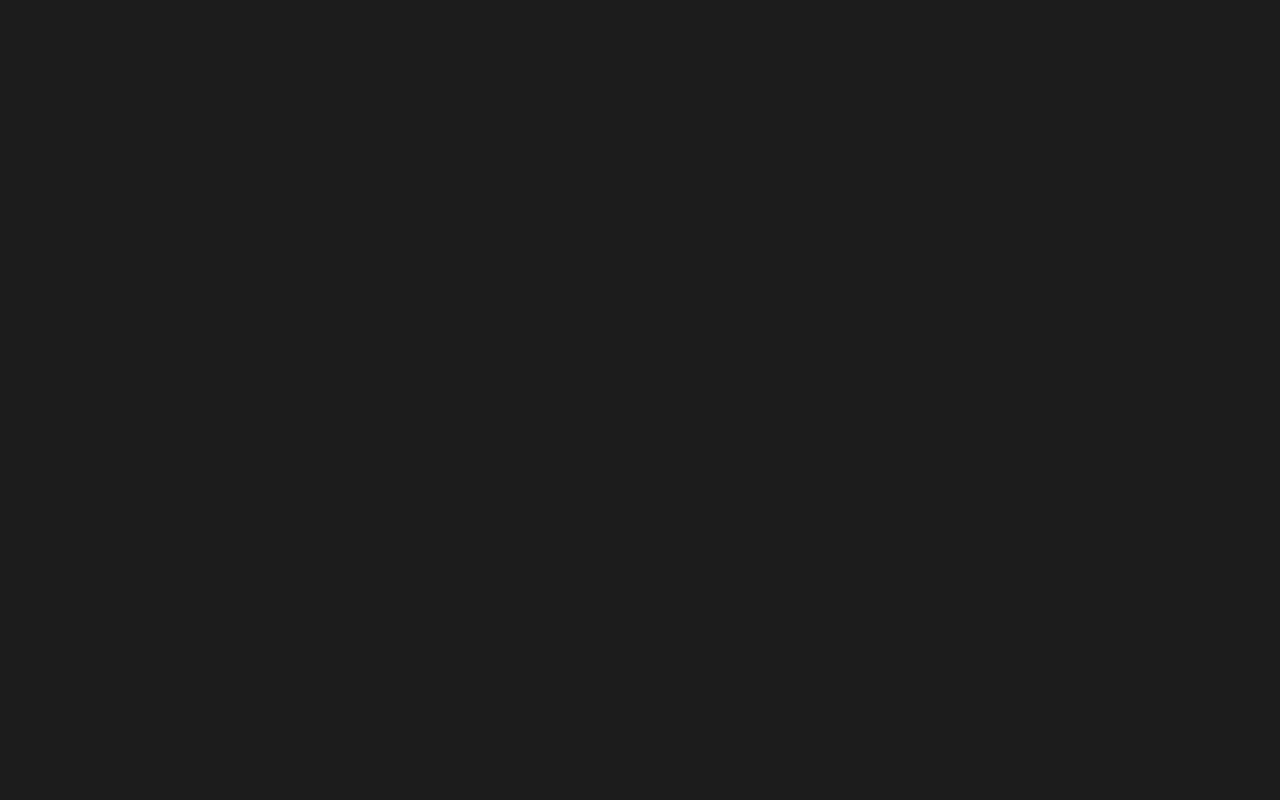
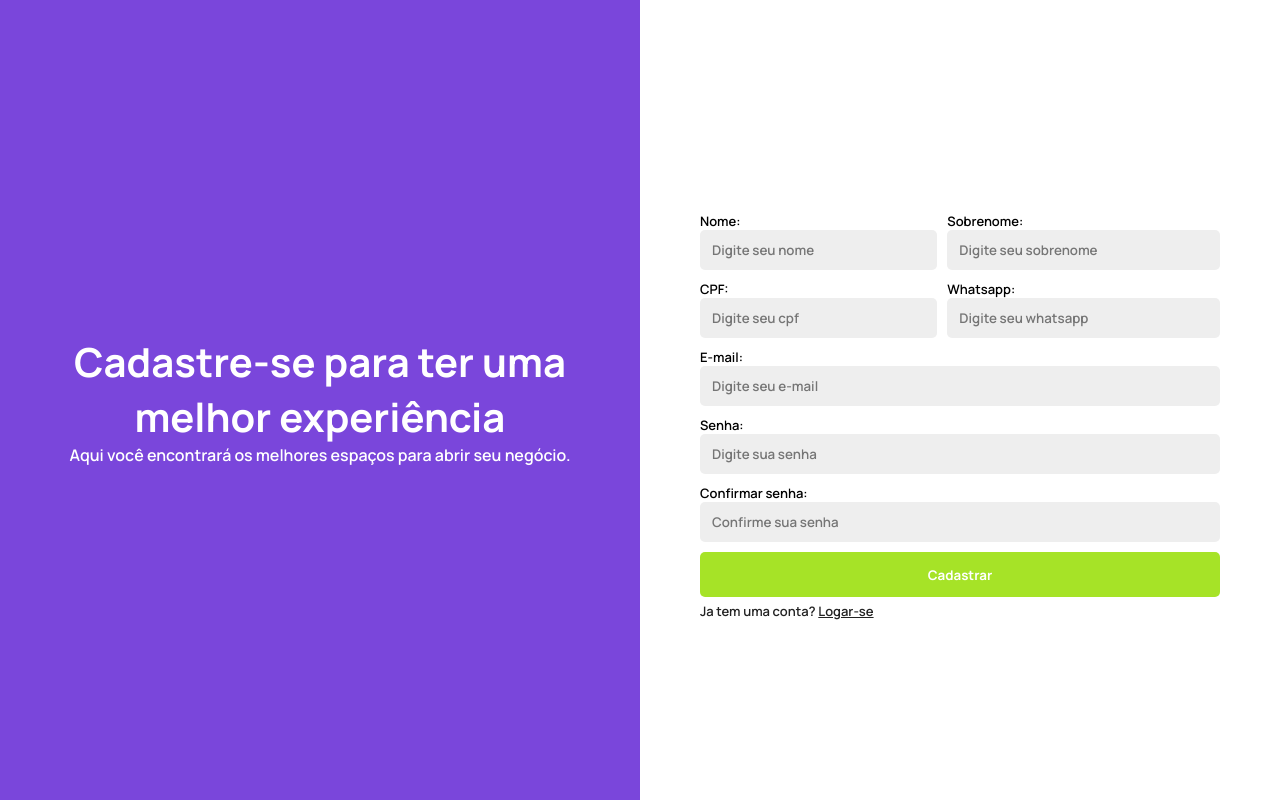
Before and after one commit to Rafa-Roodrigues/Loquei-Frontend, a React (Create React App) app: page /cadastrar in a window 1280 px wide. Before the commit this address had no page. Built offline with nearby package versions, Linux system fonts and the light colour scheme.

Commit message:
Criando a página de cadastro do usuário

```diff
--- a/package.json
+++ b/package.json
@@ -3,16 +3,19 @@
   "version": "0.1.0",
   "private": true,
   "dependencies": {
+    "@hookform/resolvers": "^2.9.1",
     "react": "^18.0.0",
     "react-dom": "^18.0.0",
     "react-google-maps": "^9.4.5",
     "react-helmet": "^6.1.0",
+    "react-hook-form": "^7.32.0",
     "react-icons": "^4.3.1",
     "react-modal": "^3.15.1",
     "react-router-dom": "^6.3.0",
     "react-scripts": "5.0.1",
     "styled-components": "^5.3.5",
-    "web-vitals": "^2.1.4"
+    "web-vitals": "^2.1.4",
+    "yup": "^0.32.11"
   },
   "scripts": {
     "start": "react-scripts start",
--- /dev/null
+++ b/src/pages/Cadastrar/index.jsx
@@ -0,0 +1,112 @@
+import { ContentLeft, ContentRight, Container, BoxInputs, Footer, Error, Input } from './style';
+import { useForm } from 'react-hook-form';
+import * as yup from 'yup';
+import { yupResolver } from '@hookform/resolvers/yup';
+import { useEffect, useState } from 'react';
+import { mascaraCPF } from '../../utils/mascaraCpf';
+import { mascaraCelular } from '../../utils/mascaraCelular';
+
+export function Cadastrar() {
+    const schema = yup.object({
+        nome: yup.string().trim().required('Campo obrigatório'),
+        sobrenome: yup.string().trim().required('Campo obrigatório'),
+        cpf: yup.string().min(14, 'CPF inválido MIN').max(14, 'CPF inválido MAX'),
+        whatsapp: yup.string().min(15, 'Numero inválido').max(15, 'Numero inválido'),
+        email: yup.string().email('E-mail inválido').trim().required('Campo obrigatório'),
+        senha: yup.string().min(6, 'Minímo de 6 caracteres').max(30, 'Maximo de 30 caracteres'),
+        confirmar_senha: yup.string().oneOf([
+            null, yup.ref("senha")
+        ], "As senhas precisam ser iguais.")
+    });
+
+    const { register, handleSubmit, watch, setValue, formState: { errors } } = useForm({
+        resolver: yupResolver(schema),
+    });
+
+    function handleForm(data){
+        console.log("DADOS", data)
+    }
+
+    useEffect(() => {
+        const cpf = watch('cpf');
+        const whatsapp = watch('whatsapp');
+
+        const cpfFormatado = mascaraCPF(cpf);
+        const whatsappFormatado = mascaraCelular(whatsapp)
+
+        setValue('cpf', cpfFormatado);
+        setValue('whatsapp', whatsappFormatado)
+
+    }, [watch('cpf'), watch('whatsapp')])
+
+    return (
+        <Container>
+            <ContentLeft>
+                <div>
+                    <h1>Cadastre-se para ter uma<br></br> melhor experiência</h1>
+                    <p>Aqui você encontrará os melhores espaços para abrir seu negócio.</p>
+                </div>
+            </ContentLeft>
+            <ContentRight>
+                <form onSubmit={handleSubmit(handleForm)}>
+                    <h2>Cadastre-se</h2>
+                    <BoxInputs>
+                        <Input error={errors.nome} id="box_nome">
+                            Nome:
+                            <input {...register('nome')} name="nome" placeholder='Digite seu nome'/>
+                            {errors.nome && <Error>{errors.nome.message}</Error>}
+                        </Input>
+                        <Input error={errors.sobrenome} id="box_sobrenome">
+                            Sobrenome:
+                            <input {...register('sobrenome')} name="sobrenome" placeholder='Digite seu sobrenome'/>
+                            {errors.sobrenome && <Error>{errors.sobrenome.message}</Error>}
+
+                        </Input>
+                        <Input error={errors.cpf} id="box_cpf">
+                            CPF:
+                            <input {...register('cpf')} name="cpf" placeholder='Digite seu cpf'/>
+                            {errors.cpf && <Error>{errors.cpf.message}</Error>}
+
+                        </Input>
+                        <Input error={errors.whatsapp} id="box_whatsapp">
+                            Whatsapp:
+                            <input {...register('whatsapp')} name="whatsapp" placeholder='Digite seu whatsapp'/>
+                            {errors.whatsapp && <Error>{errors.whatsapp.message}</Error>}
+
+                        </Input>
+                        <Input error={errors.email} id="box_email">
+                            E-mail:
+                            <input {...register('email')} name="email" placeholder='Digite seu e-mail'/>
+                            {errors.email && <Error>{errors.email.message}</Error>}
+
+                        </Input>
+
+                        <Input error={errors.senha} id="box_senha">
+                            Senha:
+                            <input {...register('senha')} type="password" name="senha" placeholder='Digite sua senha'/>
+                            {errors.senha && <Error>{errors.senha.message}</Error>}
+
+                        </Input>
+                        <Input error={errors.confirmar_senha} id="box_confirmar">
+                            Confirmar senha:
+                            <input
+                                {...register('confirmar_senha')}
+                                type="password"
+                                name="confirmar_senha"
+                                placeholder='Confirme sua senha'
+                            />
+                            {errors.confirmar_senha && <Error>{errors.confirmar_senha.message}</Error>}
+
+                        </Input>
+                    </BoxInputs>
+                    <button type='submit'>Cadastrar</button>
+                    <p>Ja tem uma conta? <a href='#'>Logar-se</a></p>
+                </form>
+
+                <Footer>
+                    <p>Você já tem uma conta? <a href="#">Fazer login</a></p>
+                </Footer>
+            </ContentRight>
+        </Container>
+    )
+}
--- /dev/null
+++ b/src/pages/Cadastrar/style.js
@@ -0,0 +1,203 @@
+import styled from 'styled-components';
+
+export const Container = styled.div`
+    display: flex;
+    height: 100vh;
+`;
+
+export const ContentLeft = styled.div`
+    width: 50%;
+    height: 100%;
+    background-color: #7A46DB;
+
+    display: flex;
+    justify-content: center;
+    align-items: center;
+
+    text-align: center;
+    color: #ffffff;
+
+    div {
+        margin: 20px;
+
+        h1 {
+            font-size: 2.5rem;
+        }
+    }
+
+    @media screen and (max-width: 800px) {
+        display: none;
+    }
+`;
+
+export const ContentRight = styled.div`
+    width: 50%;
+    height: 100%;
+    background-color: #FFFFFF;
+
+    display: flex;
+    flex-direction: column;
+    align-items: center;
+
+    form {
+        flex: 1;
+        width: 100%;
+
+        display: flex;
+        flex-direction: column;
+        justify-content: center;
+
+        padding: 0 15px;
+
+        max-width: 550px;
+        width: 100%;
+
+        > p {
+            margin-top: 5px;
+            font-size: 13px;
+            color: #222222;
+
+            a {
+                text-decoration: underline;
+            }
+        }
+
+        h2 {
+            color: #7A46DB;
+            text-align: center;
+            font-size: 2.5rem;
+
+            display: none;
+        }
+
+    }
+
+    button {
+        height: 45px;
+        grid-area: botao;
+        background-color: #A6E327;
+        display: block;
+        border-radius: 5px;
+        font-weight: 700;
+        color: #FFFFFF;
+    }
+
+    @media screen and (max-width: 800px) {
+        width: 100%;
+        position: relative;
+
+        form {
+            max-width: 100%;
+
+            > p {
+                display: none;
+            }
+
+            h2 {
+                display: block;
+            }
+        }
+
+    }
+`;
+
+ export const BoxInputs = styled.div`
+    margin-top: 2rem;
+    max-width: inherit;
+    width: 100%;
+
+    display: grid;
+    gap: 10px;
+    grid-template-areas:'nome sobrenome'
+                        'cpf whats'
+                        'email email'
+                        'senha senha'
+                        'confirmar confirmar'
+                        'botao botao';
+
+    > p {
+        font-size: 13px;
+    }
+
+    #box_nome {
+        grid-area: nome;
+    }
+
+    #box_sobrenome {
+        grid-area: sobrenome;
+    }
+
+    #box_cpf {
+        grid-area: cpf;
+    }
+
+    #box_whatsapp {
+        grid-area: whats;
+    }
+
+    #box_email {
+        grid-area: email;
+    }
+
+    #box_senha {
+        grid-area: senha;
+    }
+
+    #box_confirmar {
+        grid-area: confirmar;
+    }
+
+    /* @media screen and (max-width: 450px) {
+        grid-template-areas:'nome nome'
+                            'sobrenome sobrenome'
+                            'cpf cpf'
+                            'whats whats'
+                            'email email'
+                            'senha senha'
+                            'confirmar confirmar'
+                            'botao botao';
+    } */
+ `;
+
+ export const Footer = styled.footer`
+    width: 100%;
+    height: 100px;
+    background-color: #7A46DB;
+
+    display: none;
+    justify-content: center;
+    align-items: center;
+
+    color: #FFFFFF;
+
+    > p a {
+        text-decoration: underline;
+    }
+
+    @media screen and (max-width: 800px) {
+        display: flex;
+    }
+ `;
+
+ export const Error = styled.p`
+    color: #e84118;
+    margin-left: 3px;
+    font-size: 13px;
+ `;
+
+ export const Input = styled.label`
+    display: block;
+    font-size: 13px;
+
+    input {
+        width: 100%;
+        height: 40px;
+
+        background-color: #eeeeee;
+
+        padding-left: 10px;
+        border-radius: 5px;
+
+        border: 2px solid ${({error}) => error ? '#e84118': 'transparent'};
+    }
+ `;
--- a/src/routes/index.js
+++ b/src/routes/index.js
@@ -6,6 +6,7 @@ import { MeusAnuncios } from '../pages/MeusAnuncios';
 import { Buscar } from '../pages/Buscar';
 import { Anunciar } from '../pages/Anunciar';
 import { Perfil } from '../pages/Perfil';
+import { Cadastrar } from '../pages/Cadastrar';
 
 export function Router() {
     return (
@@ -14,6 +15,7 @@ export function Router() {
                 <Route path="/" element={<Home />}/>
                 <Route path="/login" element={<Login />}/>
                 <Route path="/registro" element={<Registro />}/>
+                <Route path="/cadastrar" element={<Cadastrar/>}/>
                 <Route path="/meus-anuncios" element={<MeusAnuncios />}/>
                 <Route path="/buscar" element={<Buscar />}/>
                 <Route path="/anunciar" element={<Anunciar />}/>
--- /dev/null
+++ b/src/utils/mascaraCelular.js
@@ -0,0 +1,6 @@
+export const mascaraCelular = celular => {
+    return celular
+    .replace(/\D/g,"")             //Remove tudo o que não é dígito
+    .replace(/^(\d{2})(\d)/g,"($1) $2") //Coloca parênteses em volta dos dois primeiros dígitos
+    .replace(/(\d)(\d{4})$/,"$1-$2")    //Coloca hífen entre o quarto e o quinto dígitos
+}
--- /dev/null
+++ b/src/utils/mascaraCpf.js
@@ -0,0 +1,8 @@
+export const mascaraCPF = cpf => {
+    return cpf
+      .replace(/\D/g, '')
+      .replace(/(\d{3})(\d)/, '$1.$2')
+      .replace(/(\d{3})(\d)/, '$1.$2')
+      .replace(/(\d{3})(\d{1,2})/, '$1-$2')
+      .replace(/(-\d{2})\d+?$/, '$1')
+}
```
Also changed, not shown: 2 other files (tests, documents, lock files or other folders).
